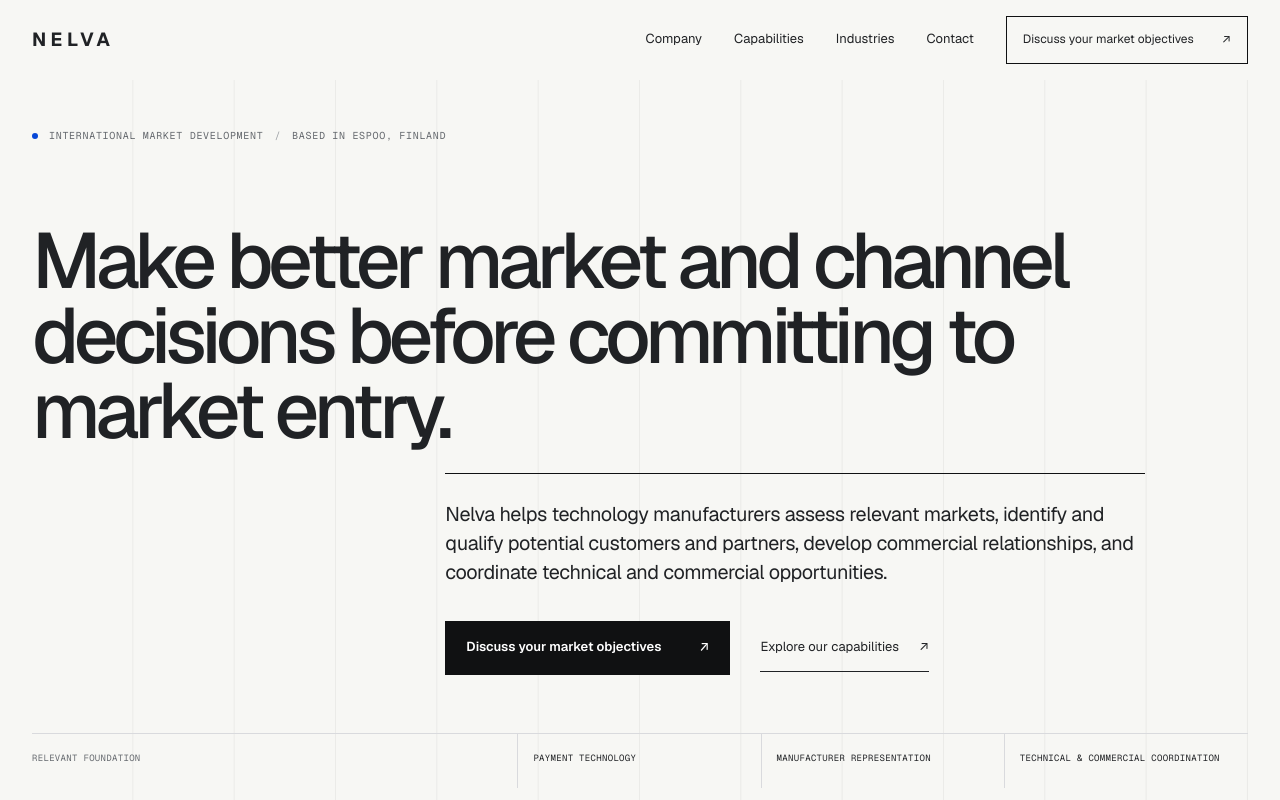
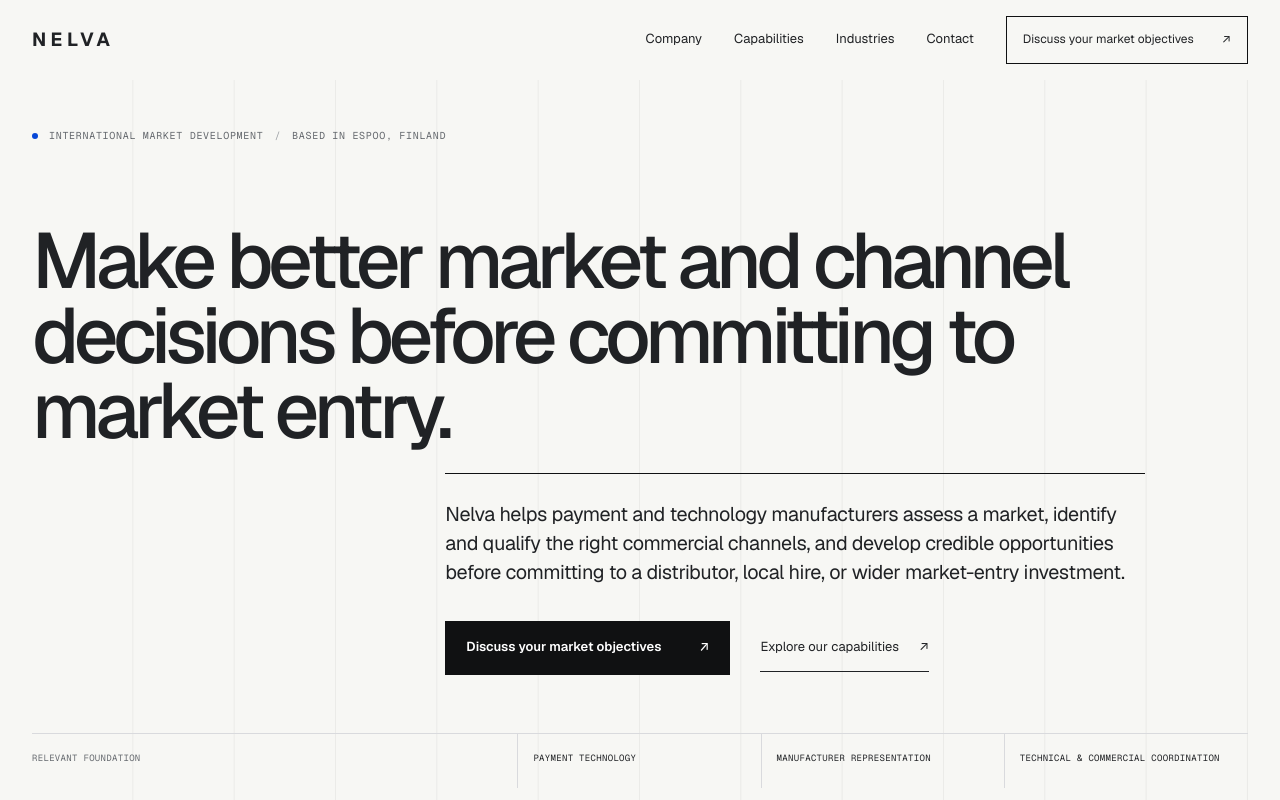
Before and after one commit to Maged-Mukred/Nelva, a Next.js app: page / in a window 1280 px wide. Shown: the top 800 px of the page. Built offline with nearby package versions, Linux system fonts and the light colour scheme.

Commit message:
Update page.tsx
Clarify Nelva value in homepage hero

```diff
--- a/app/page.tsx
+++ b/app/page.tsx
@@ -153,10 +153,10 @@ export default function Home() {
 
           <div className="hero-copy">
             <p>
-              Nelva helps technology manufacturers assess relevant markets,
-              identify and qualify potential customers and partners, develop
-              commercial relationships, and coordinate technical and commercial
-              opportunities.
+               Nelva helps payment and technology manufacturers assess a market,
+  identify and qualify the right commercial channels, and develop
+  credible opportunities before committing to a distributor, local
+  hire, or wider market-entry investment.
             </p>
             <div className="hero-actions">
               <a className="button button-dark" href="/contact">
```
